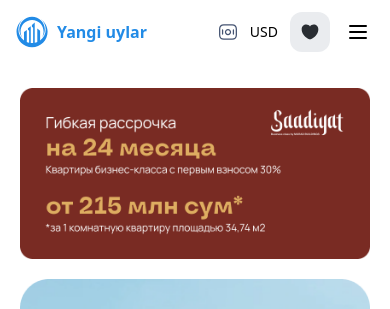
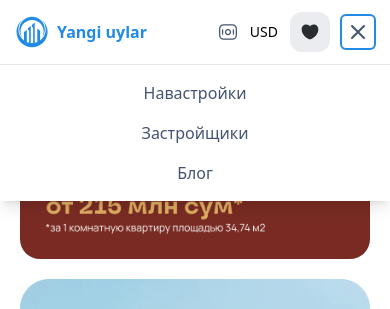
Before and after one commit to abdulhafiz0007/Yangi-uylar, a React (Vite) app: page / in a window 390 px wide. Both pictures are taken after a click on the button 358 px from the left and 32 px from the top of the page. Shown: the top 309 px of the page. Built offline with nearby package versions, Linux system fonts and the light colour scheme; no server answers; the database is empty.

Commit message:
add changes

```diff
--- a/src/components/Header/Header.jsx
+++ b/src/components/Header/Header.jsx
@@ -1,11 +1,18 @@
-import React from 'react'
-import LogoImg from '../../assets/images/Logo.png'
-import { CurrencyIcon, HeartIcon, LogoIconHeader } from '../../assets/icons/Icons'
+import React, { useState } from 'react';
+import LogoImg from '../../assets/images/Logo.png'; // Make sure LogoImg is used if intended, otherwise remove
+import { CurrencyIcon, HeartIcon, LogoIconHeader } from '../../assets/icons/Icons';
 
 export const Header = () => {
+  const [isMobileMenuOpen, setIsMobileMenuOpen] = useState(false);
+
+  const toggleMobileMenu = () => {
+    setIsMobileMenuOpen(!isMobileMenuOpen);
+  };
+
   return (
-    <header className='w-full max-w-[1240px] px-4 sm:px-5 lg:px-[20px] m-auto py-3 lg:py-[12px]'>
+    <header className='w-full max-w-[1240px] px-4 sm:px-5 lg:px-[20px] mx-auto py-3 lg:py-[12px] relative z-20'>
       <div className="flex items-center justify-between">
+        {/* Logo Section */}
         <div className='flex items-center gap-2'>
           <LogoIconHeader />
           <h1 className='font-extrabold text-[#228BE6] text-base sm:text-lg lg:text-[18px]'>
@@ -13,7 +20,7 @@
           </h1>
         </div>
 
-        {/* Navigation - Hidden on mobile, shown on tablet+ */}
+        {/* Desktop Navigation - Hidden on mobile, shown on tablet+ */}
         <nav className='hidden md:block'>
           <ul className='flex items-center gap-4 lg:gap-[20px]'>
             <li className='text-[#445371] font-normal text-sm lg:text-base'>
@@ -28,19 +35,37 @@
           </ul>
         </nav>
 
+        {/* Right Section: Currency, Heart, and Mobile Menu Button */}
         <div className='flex items-center gap-3 lg:gap-[20px]'>
           <CurrencyIcon />
           <h3 className='text-sm lg:text-base'>USD</h3>
           <HeartIcon />
 
-          {/* Mobile menu button */}
-          <button className='md:hidden p-1'>
-            <svg className='w-6 h-6' fill='none' stroke='currentColor' viewBox='0 0 24 24'>
-              <path strokeLinecap='round' strokeLinejoin='round' strokeWidth={2} d='M4 6h16M4 12h16M4 18h16' />
+          {/* Mobile menu button (Hamburger icon) */}
+          <button onClick={toggleMobileMenu} className='md:hidden p-1 focus:outline-none focus:ring-2 focus:ring-[#228BE6] rounded'>
+            <svg className='w-6 h-6 text-[#445371]' fill='none' stroke='currentColor' viewBox='0 0 24 24'>
+              <path strokeLinecap='round' strokeLinejoin='round' strokeWidth={2} d={isMobileMenuOpen ? 'M6 18L18 6M6 6l12 12' : 'M4 6h16M4 12h16M4 18h16'} />
             </svg>
           </button>
         </div>
       </div>
+
+      {/* Mobile Menu Overlay - Conditionally rendered */}
+      {isMobileMenuOpen && (
+        <div className='md:hidden absolute top-full left-0 w-full bg-white shadow-lg py-4 border-t border-gray-200'>
+          <ul className='flex flex-col items-center gap-4'>
+            <li className='text-[#445371] font-normal text-base'>
+              <a href="#" className='hover:text-[#228BE6] transition-colors' onClick={toggleMobileMenu}>Hавастройки</a>
+            </li>
+            <li className='text-[#445371] font-normal text-base'>
+              <a href="#" className='hover:text-[#228BE6] transition-colors' onClick={toggleMobileMenu}>Застройщики</a>
+            </li>
+            <li className='text-[#445371] font-normal text-base'>
+              <a href="#" className='hover:text-[#228BE6] transition-colors' onClick={toggleMobileMenu}>Блог</a>
+            </li>
+          </ul>
+        </div>
+      )}
     </header>
-  )
-}
+  );
+};
--- a/src/components/Hero/Hero.jsx
+++ b/src/components/Hero/Hero.jsx
@@ -5,8 +5,8 @@
 export const Hero = () => {
   return (
     <div className='w-full max-w-[1240px] px-[20px] m-auto flex lg:flex-row flex-col gap-[20px] items-center pt-[24px] lg:pb-[40px] pb-[120px]'>
-        <img src={HeroImg} alt="this is first hero img" />
-        <img src={HeroImg2} alt="this is second hero img" />
+        <img className='rounded-[20px]' src={HeroImg} alt="this is first hero img" />
+        <img className='rounded-[20px]' src={HeroImg2} alt="this is second hero img" />
     </div>
   )
 }
```
